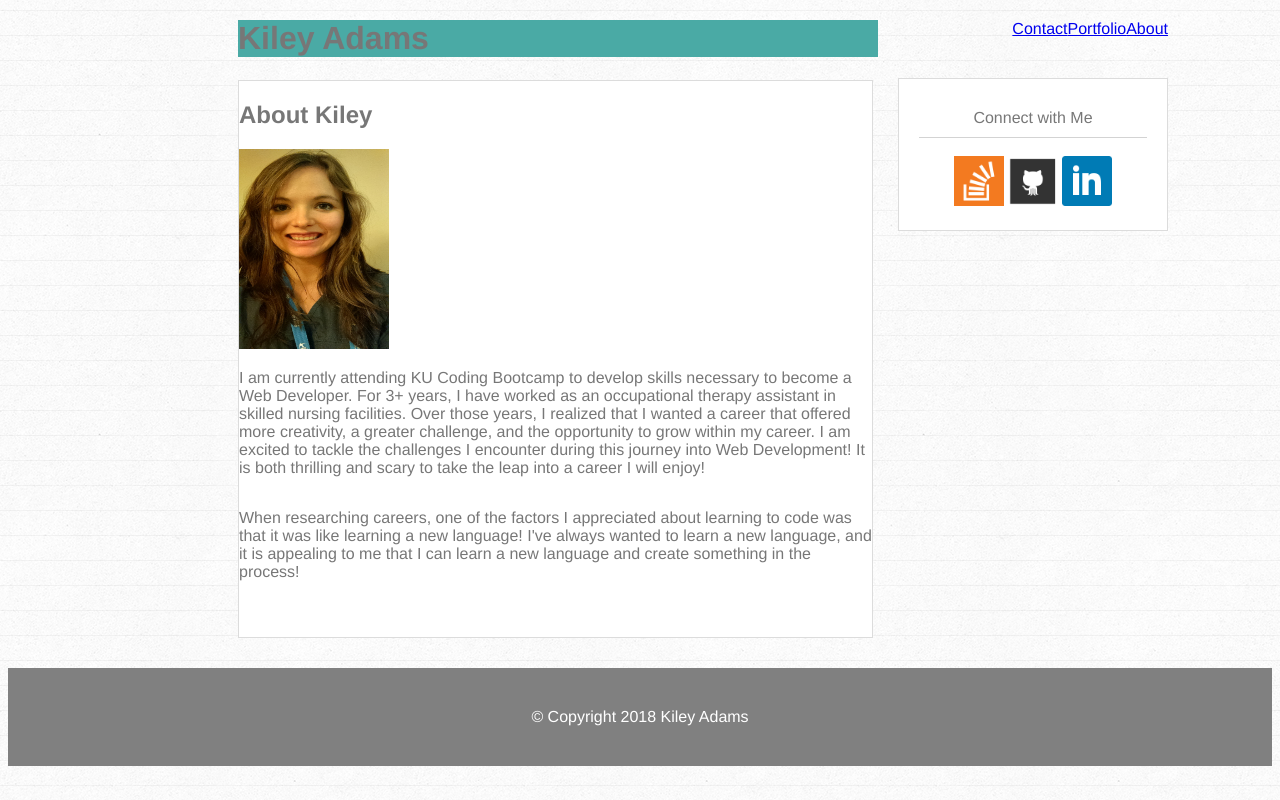
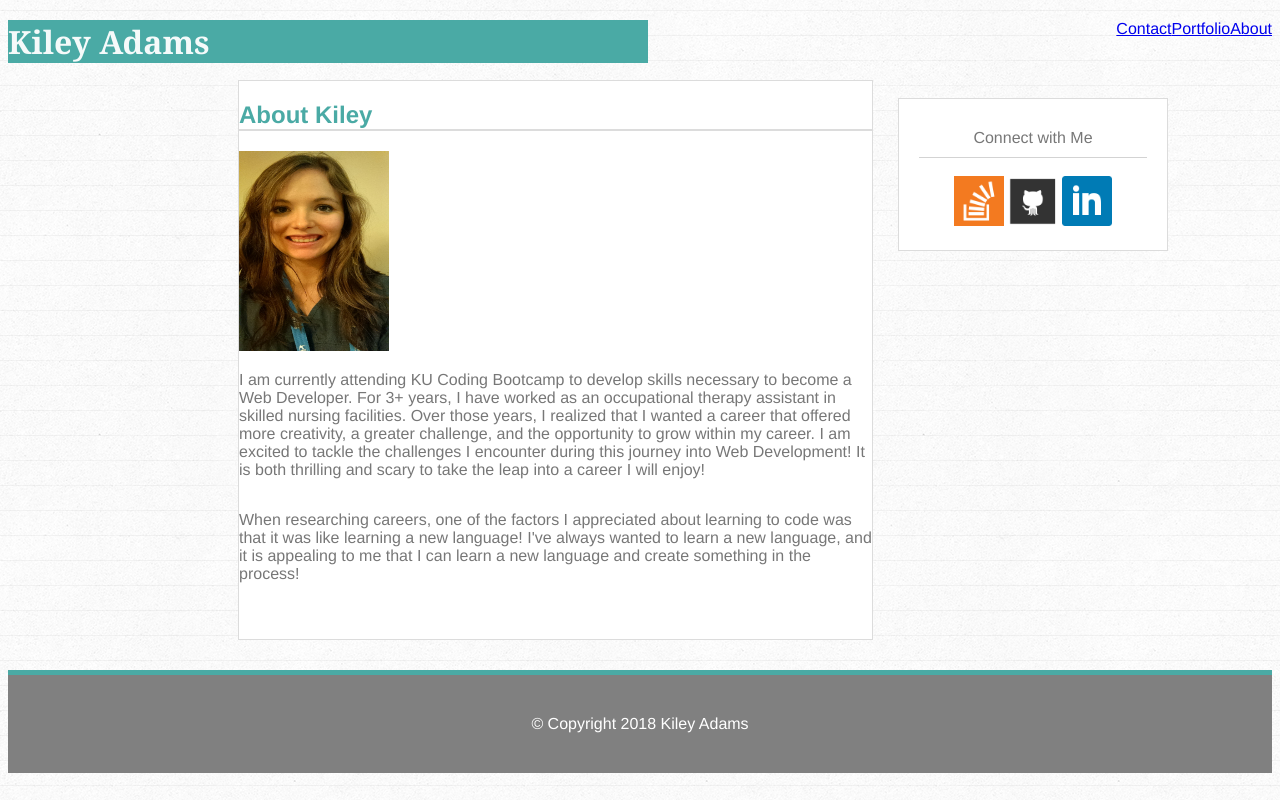
Before and after one commit to KileyAdams92/Basic-Portfolio, a plain HTML site: page index.html in a window 1280 px wide. Drawn offline with Linux system fonts and the light colour scheme.

Commit message:
added footer border, moved header outside of .content

```diff
--- a/assets/css/style.css
+++ b/assets/css/style.css
@@ -44,7 +44,7 @@
     text-align: center;
     background-color: white;
     padding: 20px;
-    margin-top: 40px;
+    margin-top: 60px;
     border: 1px solid gainsboro;
    }
 
@@ -90,8 +90,8 @@ li a {
     float: left;
 }
 
+ */
 
-/*
 h1 {
     font-family: "Georgia", Times, "Times New Roman", serif;
     color: #f5fafa;
@@ -100,9 +100,9 @@ h1 {
 
  h2 {
     color: #4aaaa5;
-    border-bottom: 2px solid grey;
+    border-bottom: 2px solid gainsboro;
 }
-*/
+
 body {
     color: #777777;
     background-color: #ffffff;
@@ -120,6 +120,8 @@ header {
     margin-bottom: 20px;
     width: 100%;
 }
+
+
 /*
 .image {
     margin-right: 20px;
@@ -133,4 +135,5 @@ footer {
     clear: both;
     padding: 40px;
     bottom: 0;
+    border-top: 5px solid #4aaaa5;
 }
--- a/index.html
+++ b/index.html
@@ -8,7 +8,6 @@
 </head>
 
 <body>
-    <div class="content">
         <header>
                 <div class="logo">
                     <h1 class="name-logo">Kiley Adams</h1>
@@ -31,6 +30,7 @@
                     </nav>
                 </div>
             </header>
+    <div class="content">
          <div>
             <div class="main">
                 <h2>About Kiley</h2>
```
Lines whose indentation alone changed are shown as unchanged.
